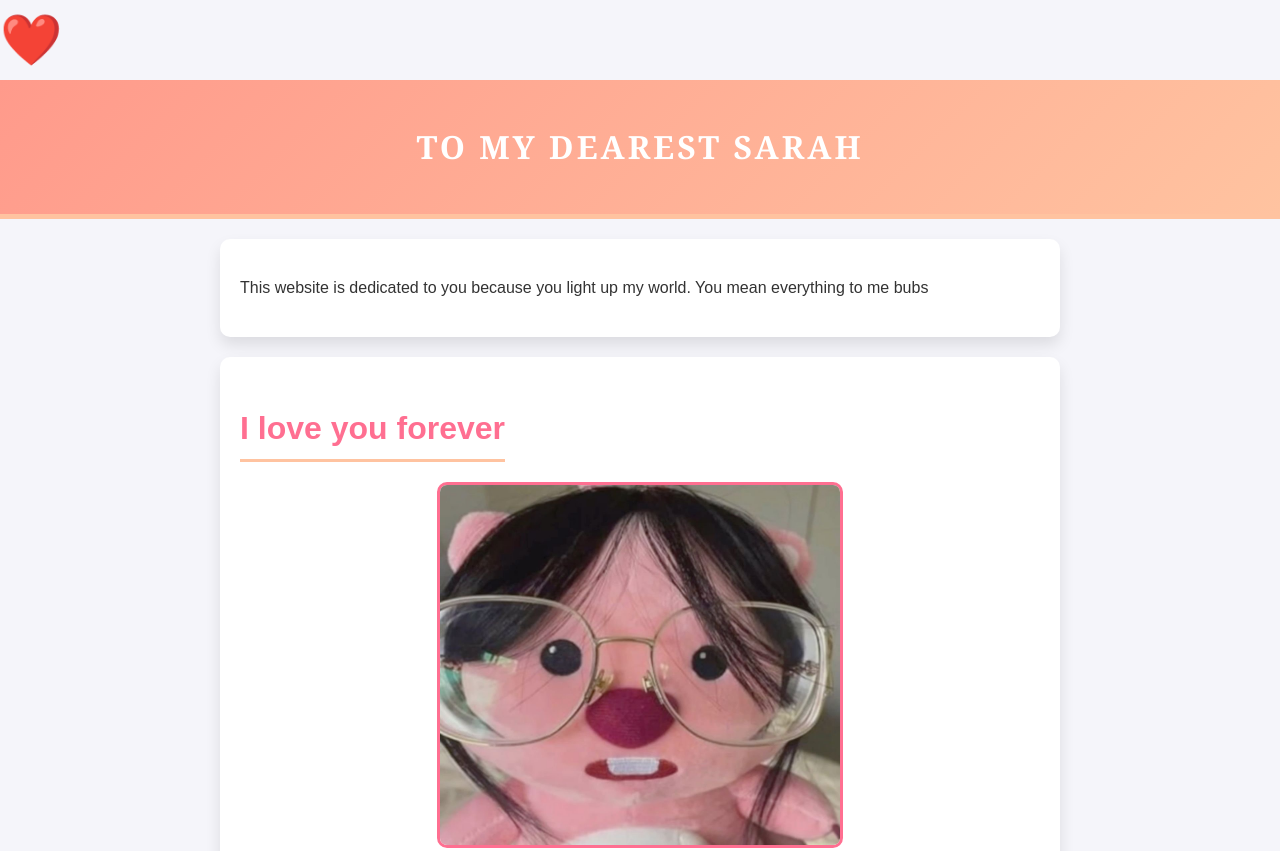
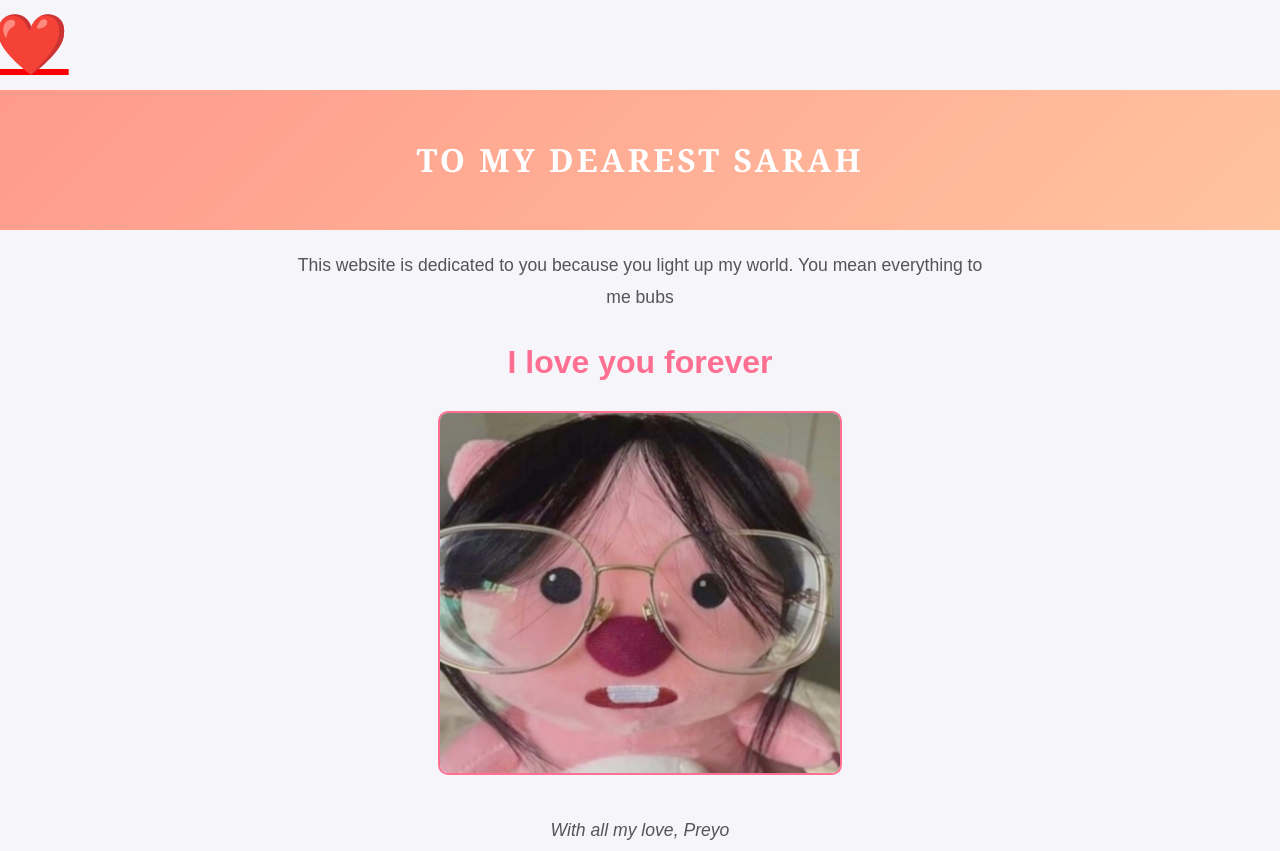
Before and after one commit to Preyo6/Sarah, a plain HTML site: page index.html in a window 1280 px wide. Shown: the top 851 px of the page. Drawn offline with Linux system fonts and the light colour scheme.

Commit message:
Updated styles or content

```diff
--- a/style.css
+++ b/style.css
@@ -1,86 +1,85 @@
 /* General Reset */
 body {
     margin: 0;
-    font-family: "Arial", sans-serif; /* Replace with a fancy font later */
+    padding: 0;
+    font-family: "Arial", sans-serif;
     background-color: #f5f5fa; /* Soft light background */
-    color: #333; /* Darker text for contrast */
-    line-height: 1.6;
+    color: #333;
+    line-height: 1.8;
 }
 
 /* Header */
 header {
     text-align: center;
-    padding: 20px;
-    background: linear-gradient(135deg, #ff9a8b, #ffc3a0); /* Soft pastel gradient */
     color: #fff;
-    font-family: "Georgia", serif; /* Elegant font */
+    font-family: "Georgia", serif;
     text-transform: uppercase;
     letter-spacing: 3px;
-    border-bottom: 5px solid #ffc3a0;
-}
-
-/* Sections */
-section {
-    margin: 20px auto;
-    padding: 20px;
-    max-width: 800px;
-    background-color: #fff; /* Light box */
-    border-radius: 10px;
-    box-shadow: 0px 8px 15px rgba(0, 0, 0, 0.1); /* Softer shadow */
+    margin-bottom: 20px;
+    background: linear-gradient(135deg, #ff9a8b, #ffc3a0); /* Soft pastel gradient */
+    padding: 20px 0;
 }
 
 /* Headings */
 h2 {
-    color: #ff6f91; /* Softer pink for headings */
+    color: #ff6f91;
     text-align: center;
     font-size: 2rem;
-    border-bottom: 3px solid #ffc3a0; /* Underline effect */
-    display: inline-block;
-    padding-bottom: 5px;
-    margin-bottom: 20px;
+    margin: 20px 0 10px;
+}
+
+/* Paragraphs */
+p {
+    text-align: center;
+    font-size: 1.1rem;
+    max-width: 700px;
+    margin: 10px auto;
+    color: #555;
 }
 
 /* Images */
 img {
     display: block;
-    margin: 0 auto;
-    border: 3px solid #ff6f91; /* Softer pink border */
+    margin: 20px auto;
+    border: 2px solid #ff6f91;
     border-radius: 10px;
-    width: 100%; /* Make it responsive */
     max-width: 400px;
+    width: 90%;
 }
 
 /* Footer */
 footer {
     text-align: center;
-    padding: 20px;
-    background: #f5f5fa;
+    font-style: italic;
     color: #ff6f91;
-    font-style: italic;
-    border-top: 3px solid #ffc3a0;
-    margin-top: 20px;
+    margin-top: 40px;
+    padding-bottom: 20px;
 }
 
-/* Links (Optional) */
-a {
-    color: #ff6f91;
-    text-decoration: none;
-    font-weight: bold;
+/* Heart Icon */
+#heart {
+    font-size: 50px;
+    color: red;
+    display: inline-block;
+    cursor: pointer;
 }
 
-a:hover {
-    text-decoration: underline;
+#heart:hover {
+    transform: scale(1.2);
+    transition: transform 0.2s ease-in-out;
 }
 
-/* Fancy Button (Optional) */
+/* Button */
 button {
+    display: block;
+    margin: 20px auto;
     background: #ff6f91;
-    color: #fff;
+    color: white;
     border: none;
-    padding: 10px 20px;
-    border-radius: 5px;
+    border-radius: 20px;
+    padding: 10px 25px;
+    font-size: 1rem;
     cursor: pointer;
-    font-size: 1rem;
     transition: all 0.3s ease-in-out;
 }
 
@@ -88,14 +87,13 @@ button:hover {
     background: #ff9a8b;
     transform: scale(1.1);
 }
-#heart {
-    font-size: 50px;
+
+/* Links */
+a {
+    color: #ff6f91;
     text-decoration: none;
-    color: red;
-    cursor: pointer;
 }
 
-#heart:hover {
-    transform: scale(1.2);
-    transition: transform 0.2s;
+a:hover {
+    text-decoration: underline;
 }
```
